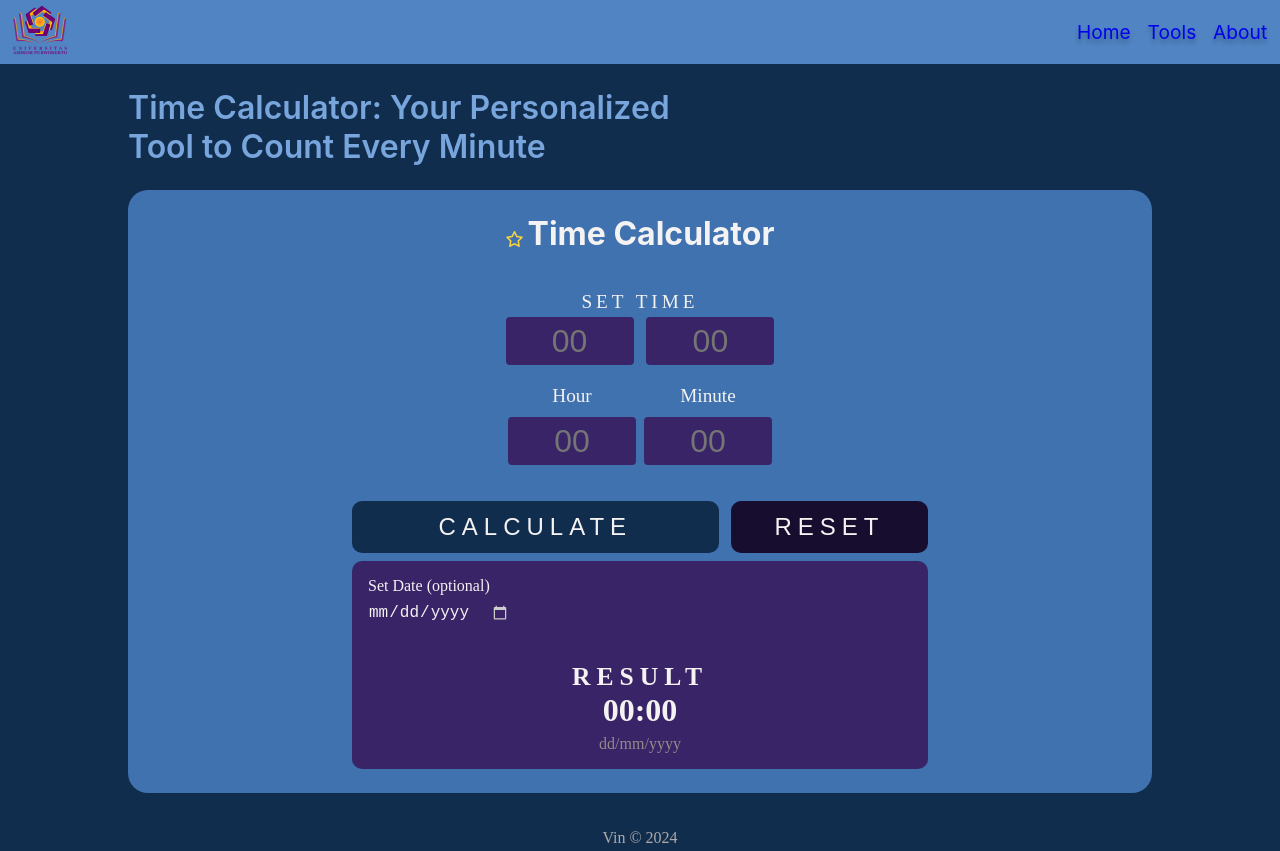
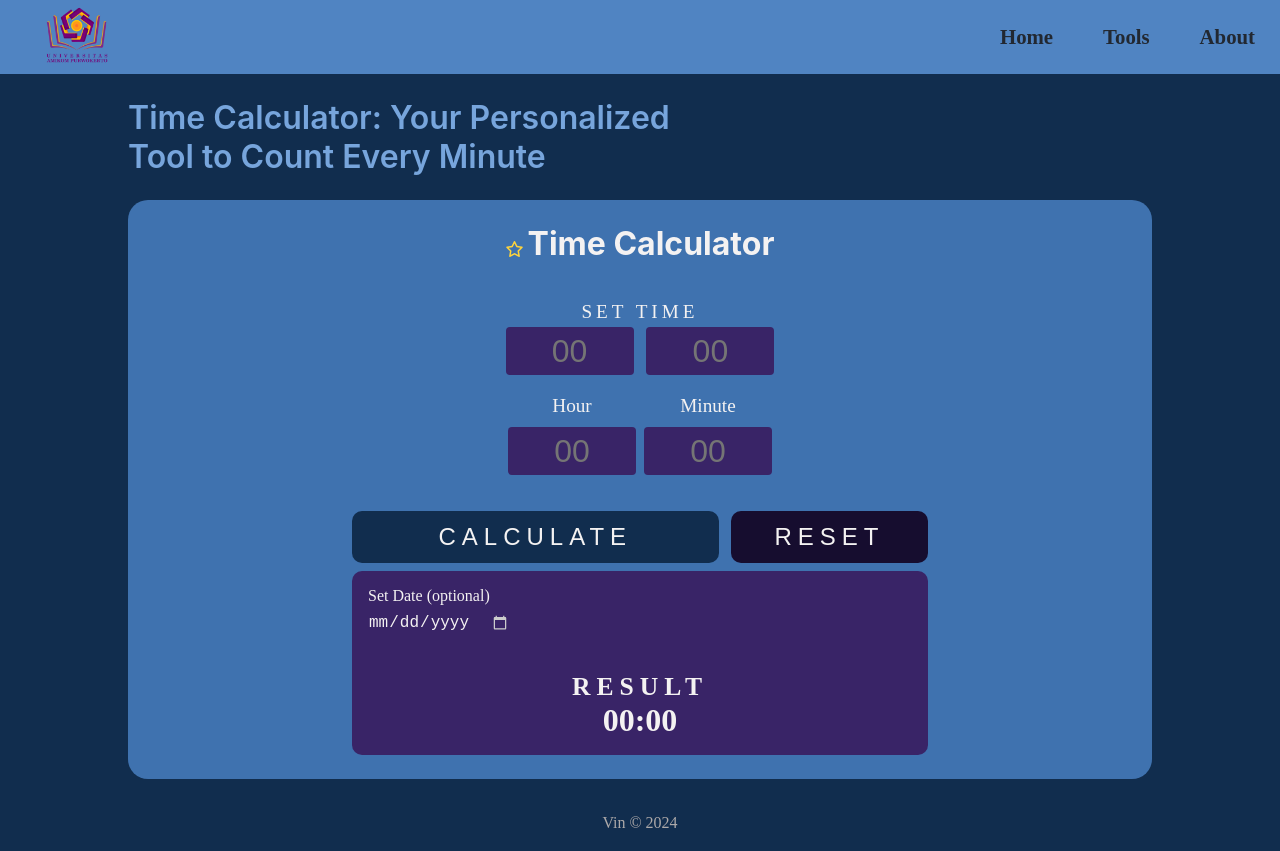
Before and after one commit to blueskye16/timeCalculator, a plain HTML site: page Project/time-calculator/index.html in a window 1280 px wide. Drawn offline with Linux system fonts and the light colour scheme.

Commit message:
done styling destkop ver

```diff
--- a/Project/time-calculator/assets/Javascript/script.js
+++ b/Project/time-calculator/assets/Javascript/script.js
@@ -8,16 +8,8 @@ const dateResult = document.getElementById("dateResult");
 const dateInput = document.getElementById("dateInput");
 const exceedDay = document.getElementById("exceedDay");
 
-// dateResult.textContent = ""
-
 function setTime(startTime) {
   startTime = startTime.padStart(4, "0");
-
-  // const dateInputValue = dateInput.value;
-  // Return a new Date object with the correct format
-  // let dateToUse = dateInputValue
-  //   ? new Date(dateInputValue)
-  //   : new Date("01/01/2024");
 
   dateToUse = dateInput.value ? new Date(dateInput.value) : new Date();
 
@@ -27,9 +19,6 @@ function setTime(startTime) {
   dateResult.textContent = `${dateDay}-${dateMonth}-${dateYear}`;
 
   const dateFormat = `${dateYear}-${dateMonth}-${dateDay}`;
-  // const dateFormat = `${dateToUse.getFullYear()}-${(dateToUse.getMonth() + 1)
-  //   .toString()
-  //   .padStart(2, "0")}-${dateToUse.getDate().toString().padStart(2, "0")}`;
 
   return new Date(`${dateFormat}T${startTime}`);
 }
@@ -51,34 +40,6 @@ function calculateHoursMinutes(startDate, hoursToAdd, minutesToAdd) {
   };
 }
 
-// function checkIfExceedsDay(startDate, calculatedDate) {
-//   // Calculate the difference in milliseconds between the dates
-//   const timeDifference = calculatedDate.getTime() - startDate.getTime();
-
-//   console.log("Time Difference (ms):", timeDifference);
-
-//   // Check if the difference is greater than 24 hours (in milliseconds)
-//   if (timeDifference > 24 * 60 * 60 * 1000) {
-//     // If it exceeds, display the calculated date and show the "exceedsDay" element
-//     const calculatedDateFormat = `${calculatedDate.getFullYear()}-${(
-//       calculatedDate.getMonth() + 1
-//     )
-//       .toString()
-//       .padStart(2, "0")}-${calculatedDate
-//       .getDate()
-//       .toString()
-//       .padStart(2, "0")}`;
-//     dateResult.textContent = calculatedDateFormat;
-//     exceedDay.style.display = "block";
-//     console.log("Exceeds Day:", calculatedDateFormat);
-//   } else {
-//     // If it doesn't exceed, hide the "exceedsDay" element and set a default date format
-//     exceedDay.style.display = "none";
-//     dateResult.textContent = "dd/mm/yyyy";
-//     console.log("Doesn't Exceed");
-//   }
-// }
-
 function storeTimeAndCalculate() {
   // Validate inputs (handle empty inputs and invalid values)
   let startHour = parseInt(startHourInput.value) || 0; // Default to 0 if empty
@@ -90,10 +51,6 @@ function storeTimeAndCalculate() {
     .toString()
     .padStart(2, "0")}`;
   let startDate = setTime(startTime);
-  // console.log(startDate);
-  // console.log(startTime);
-
-  // di console uda ngelebihin, gimana caranya itu. jadiin objek or somth else
 
   const combinedResult = calculateHoursMinutes(
     startDate,
@@ -101,36 +58,12 @@ function storeTimeAndCalculate() {
     minutesToAdd
   );
 
-  const currentDate = `${startHour.toString().padStart(2, "0")}:${startMinute
-    .toString()
-    .padStart(2, "0")}`;
-
-  // const currentDate = new Date(dat);
-  const calculatedDate = new Date(startDate.getTime());
-  calculatedDate.setHours(combinedResult.newHours, combinedResult.newMinutes);
-  // console.log("-------------------")
-  // console.log(currentDate);
-  console.log(currentDate);
-  console.log(calculatedDate);
-
-  // Call the checkIfExceedsDay function
-  // checkIfExceedsDay(startDate, calculatedDate);
-  // if (currentDate !== calculatedDate) {
-  //   dateResult.textContent = `${calculatedDate.getDate().toString().padStart(2, "0")}`;
-  //   exceedDay.style.display = "block";
-  // } else {
-  //   dateResult.textContent = currentDate;
-  //   exceedDay.style.display = "none";
-  // }
-  // console.log(calculatedDate);
-
   // Display the result in any case
   resultText.textContent = `${combinedResult.newHours
     .toString()
     .padStart(2, "0")}:${combinedResult.newMinutes
     .toString()
     .padStart(2, "0")}`;
-  // dateResult.textContent = `${dateToUse}`
 }
 
 // Add event listeners
@@ -149,3 +82,10 @@ document.getElementById("resetBtn").addEventListener("click", function () {
   dateResult.textContent = "dd/mm/yyyy";
   exceedDay.style.display = "none";
 });
+
+/*
+Note
+
+- mau bikin function yang bisa ngecek kalo waktu yang uda diitung ngelebihin default date nanti nampilin di website
+belum bisa
+*/
--- a/Project/time-calculator/assets/styles/styles.css
+++ b/Project/time-calculator/assets/styles/styles.css
@@ -5,15 +5,8 @@
   --text: #f4f2f2;
   --box-purple: #392467;
   --text-nav: #222831;
-  /* --nav: #d9d9d9; */
   --nav: #5084c2;
-  /* --nav: #142436; */
 }
-
-/* input,
-button {
-  min-height: 48px;
-} */
 
 #timeContainer input,
 .btn-container button {
@@ -32,7 +25,6 @@ input:focus {
 
 body {
   background-color: var(--body);
-  /* background-color: gray; */
 }
 
 #headerTop {
@@ -40,23 +32,36 @@ body {
   background-color: var(--nav);
   justify-content: space-between;
   align-items: center;
-  width: 100%;
   position: sticky;
   top: 0;
 }
 
-nav ul li {
-  display: inline-block;
-  padding-right: 0.8rem;
+#imgLogo{
+  margin-left: 2em;
 }
 
-nav ul li a {
+nav ul{
+  list-style: none;
+}
+
+nav li{
+  float: left;
+}
+
+nav ul li a{
   text-decoration: none;
-  text-shadow: 0px 4px 4px rgba(0, 0, 0, 0.25);
-  font-family: Inter;
-  font-size: 1.2rem;
-  font-style: normal;
-  font-weight: 400;
+  display: block;
+  color: var(--text-nav);
+  font-size: 1.3rem;
+  font-weight: 600;
+  padding: 1.2em;
+  background-color: var(--nav);
+  transition: .2s;
+}
+
+nav ul li a:hover{
+  background-color: var(--box-purple);
+  color: #ddd;
 }
 
 main {
@@ -134,26 +139,6 @@ input::-webkit-inner-spin-button {
   margin-top: 1em;
 }
 
-/* #timeCalculatorContainer button {
-  width: 26vw;
-  cursor: pointer;
-  background-color: var(--body);
-  border: none;
-  padding: 0.5rem;
-  border-radius: 10px;
-  color: var(--text);
-  font-size: .8rem;
-  font-weight: bold;
-  display: inline-block;
-  transform: translate(
-    -50%,
-    -50%
-  );
-  left: 50%;
-  top: 50%;
-  position: relative;
-} */
-
 .btn-container {
   display: flex;
   max-width: 45vw;
@@ -161,7 +146,6 @@ input::-webkit-inner-spin-button {
 }
 
 .btn {
-  /* height: 3em; */
   min-height: 48px;
   background-color: var(--body);
   border: none;
@@ -248,13 +232,13 @@ input[type="date"]::-webkit-calendar-picker-indicator {
 #dateResult {
   color: rgb(146, 139, 139);
   font-size: 1rem;
-  margin-top: .4em;
+  margin-top: 0.4em;
 }
 
 #exceedDay {
   color: red;
   /* margin-top: .5rem; */
-  font-size: .8rem;
+  font-size: 0.8rem;
 }
 
 #resultContainer h1 {
@@ -266,7 +250,7 @@ footer {
   align-items: center;
   justify-content: center;
   background-color: var(--body);
-  margin-top: 2em;
+  margin: 2em 0 0.5em;
   height: 1.6em;
   color: rgb(173, 169, 169);
 }
--- a/Project/time-calculator/index.html
+++ b/Project/time-calculator/index.html
@@ -15,9 +15,10 @@
     <header id="headerTop">
       <figure>
         <img
+          id="imgLogo"
           src="./assets/images/Logo Universitas AMIKOM Purwokerto.png"
           alt="logo"
-          width="80vw"
+          width="90vw"
         />
       </figure>
       <nav>
@@ -94,9 +95,8 @@
           <input type="date" id="dateInput" />
           <p>RESULT</p>
           <h1>00:00</h1>
-          <p id="dateResult">dd/mm/yyyy</p>
-          <p id="exceedDay" style="display: none;">Exceeding day time</p>
-          <!-- <p id="exceedDay" style="display: none;">+ <span id="exceedDayNumber">1 </span>Day</p> -->
+          <p id="dateResult" style="display: none">dd/mm/yyyy</p>
+          <p id="exceedDay" style="display: none">Exceeding day time</p>
         </div>
       </section>
     </main>
```
